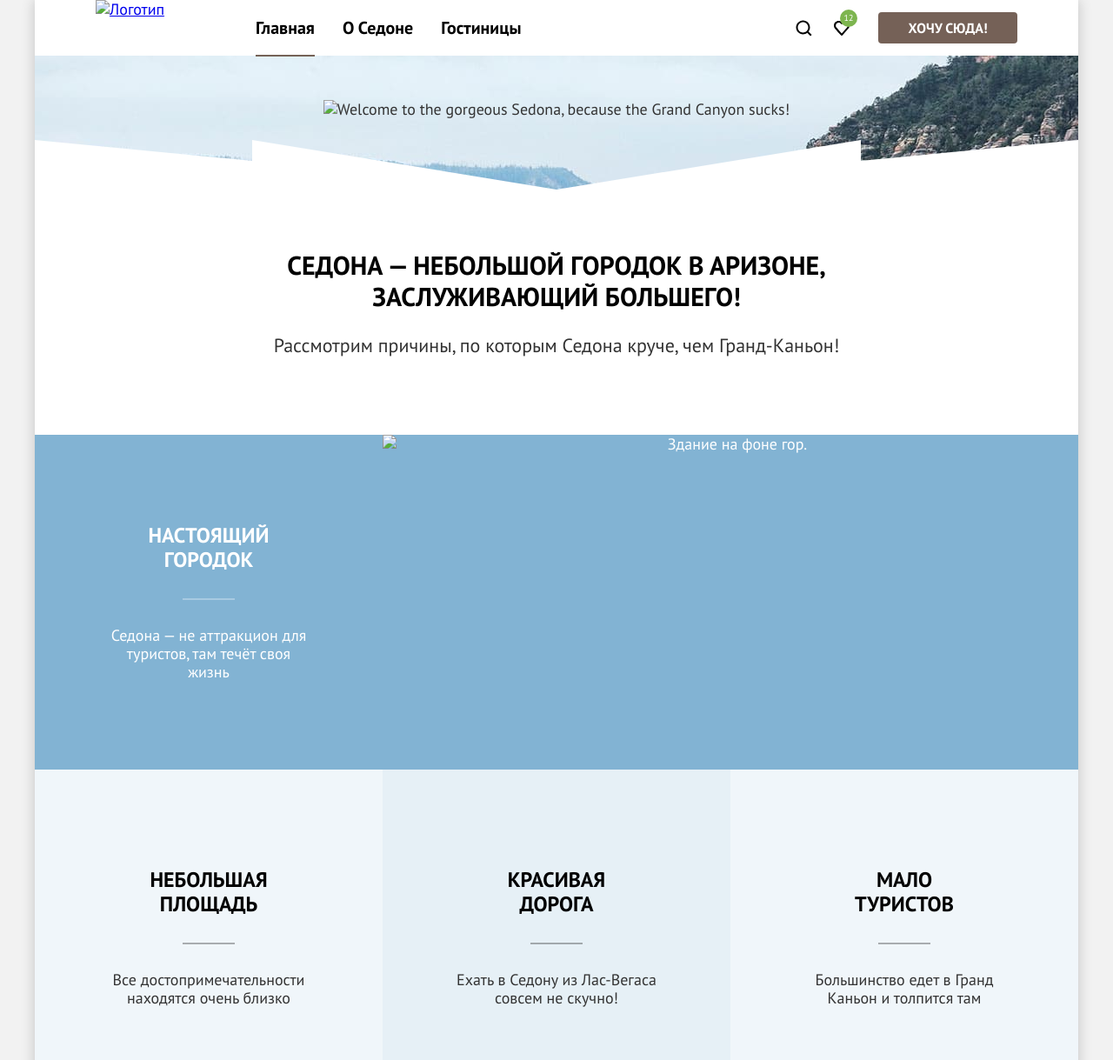
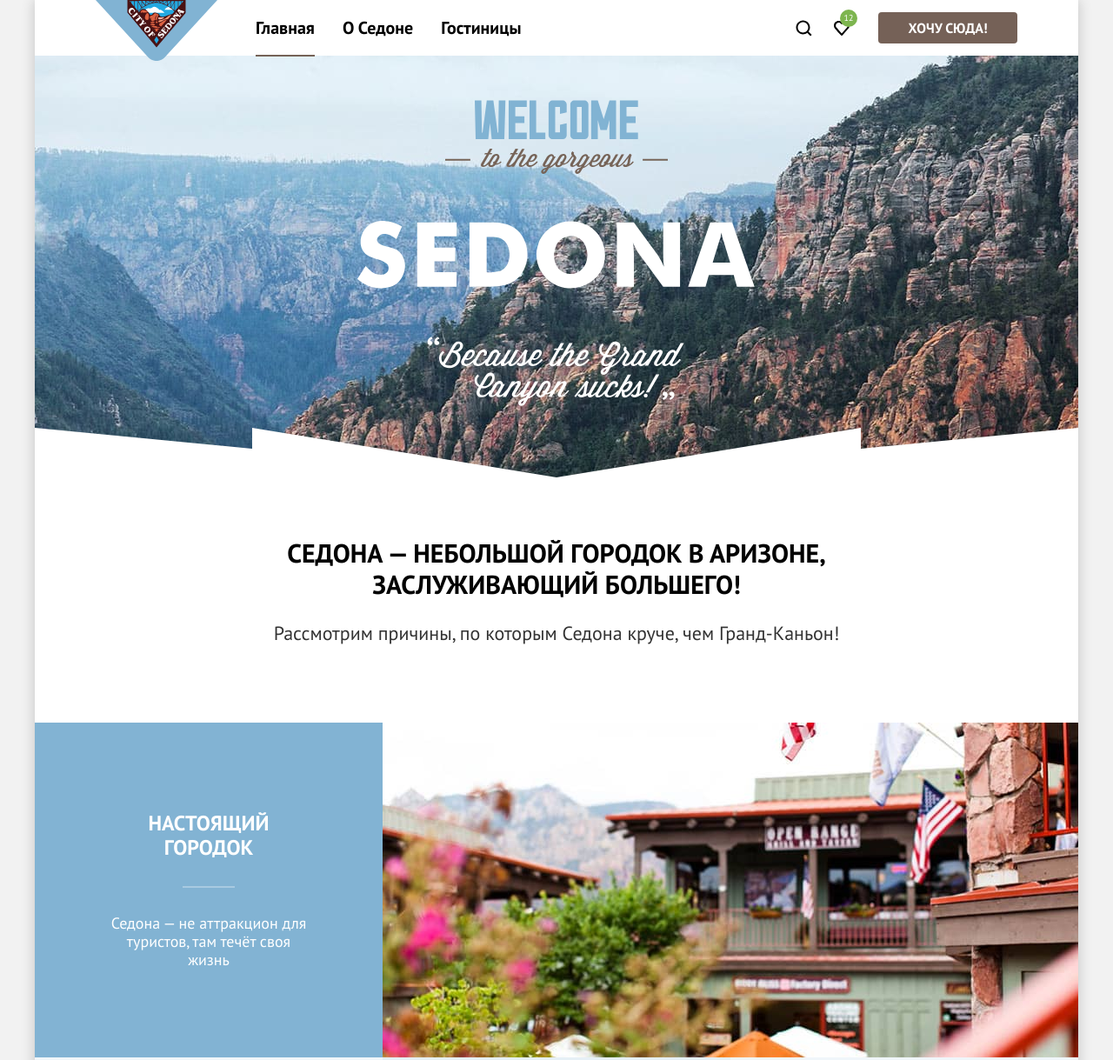
Before and after one commit to Sopha-ling/2651543-sedona-2, a plain HTML site: page index.html in a window 1280 px wide. Shown: the top 1219 px of the page at 87% size. Drawn offline with Linux system fonts and the light colour scheme; files whose address does not match are found by name.

Commit message:
Update index.html

```diff
--- a/index.html
+++ b/index.html
@@ -5,7 +5,7 @@
     <meta charset="UTF-8">
     <meta name="viewport" content="width=device-width, initial-scale=1.0">
     <link rel="icon" href="favicon.ico">
-    <link rel="icon" type="image/png" sizes="32x32" href="images/favicon.png">
+    <link rel="icon" type="image/png" sizes="32x32" href="img/favicon.png">
     <link rel="stylesheet" href="css/style.css">
     <title>Седона - город штата Аризона</title>
   </head>
@@ -15,7 +15,7 @@
       <header class="main-header" data-test="header">
         <nav class="navigation">
           <a class="navigation-logo" href="index.html">
-            <img src="images/svg/sedona-logo.svg" width="140" height="70" alt="Логотип" aria-current="page">
+            <img src="img/svg/sedona-logo.svg" width="140" height="70" alt="Логотип" aria-current="page">
           </a>
           <ul class="navigation-list">
             <li class="navigation-item">
@@ -49,7 +49,7 @@
       <main class="main-container main-index" data-test="main">
         <section class="welcome" data-test="hero">
           <h1 class="visually-hidden">Седона - городок в Аризоне</h1>
-          <img src="images/svg/welcome.svg" width="458" height="352"
+          <img src="img/svg/welcome.svg" width="458" height="352"
             alt="Welcome to the gorgeous Sedona, because the Grand Canyon sucks!">
         </section>
         <section class="advantages" data-test="advantages">
@@ -62,7 +62,7 @@
                 <h3 class="subtitle">Настоящий <br>городок</h3>
                 <p>Седона — не аттракцион для<br>туристов, там течёт своя<br>жизнь</p>
               </div>
-              <img src="images/house-on-background-mountains.jpg" width="800" height="385" alt="Здание на фоне гор.">
+              <img src="img/house-on-background-mountains.jpg" width="800" height="385" alt="Здание на фоне гор.">
             </li>
             <li class="advantages-item advantages-item-small">
               <h3 class="subtitle">Небольшая <br>площадь</h3>
@@ -77,7 +77,7 @@
               <p>Большинство едет в Гранд<br>Каньон и толпится там</p>
             </li>
             <li class="advantages-item advantages-item-big">
-              <img width="800" height="385" src="images/mountain-landscape.jpg" alt="Горный пейзаж.">
+              <img width="800" height="385" src="img/mountain-landscape.jpg" alt="Горный пейзаж.">
               <div class="wrapper">
                 <h3 class="subtitle color-white">Там есть <br>мост дьявола</h3>
                 <p>Да, по нему можно пройти!<br>Если вы осмелитесь,<br>разумеется</p>
```
